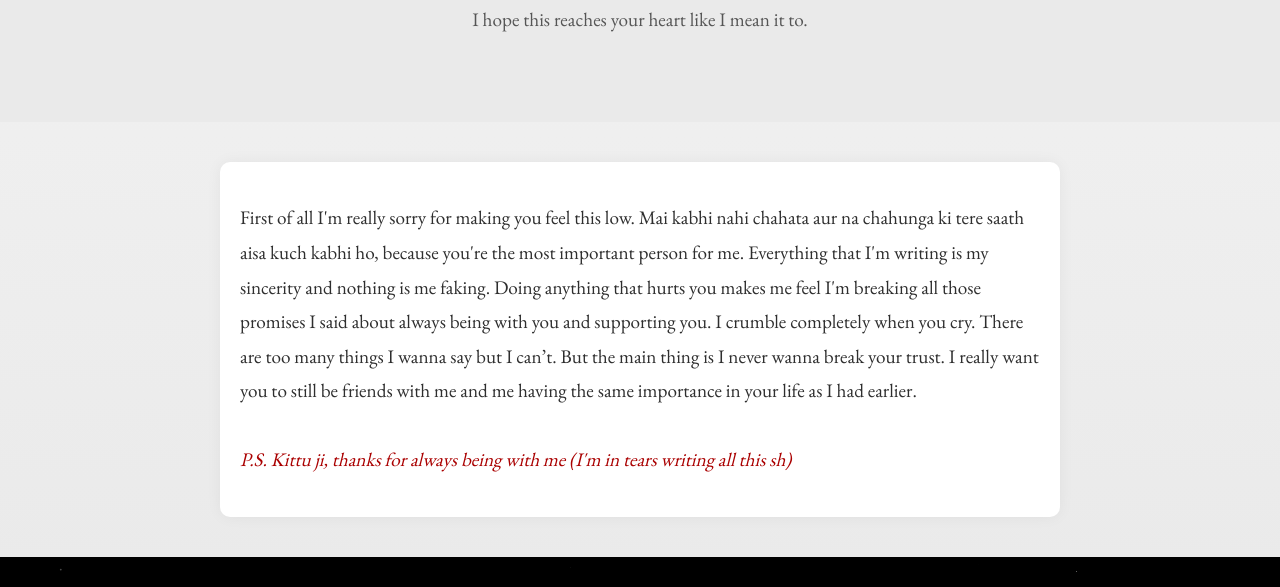
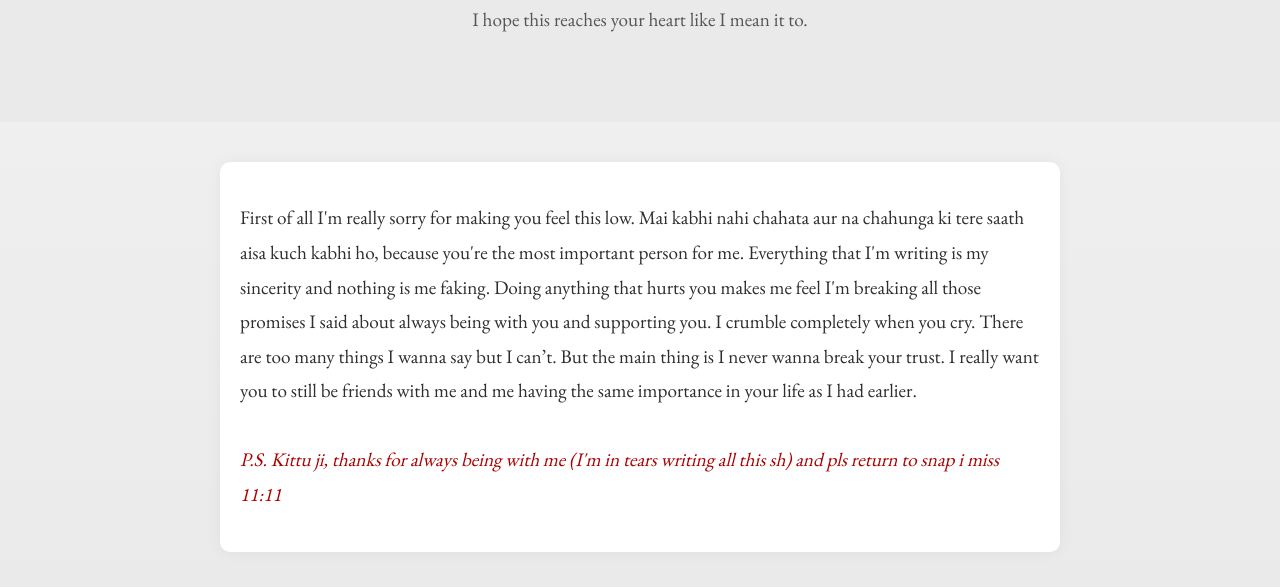
Before and after one commit to OfficialKaZe/ishita-apology, a plain HTML site: page index.html in a window 1280 px wide. Shown: the part 213-800 px from the top of the page. Drawn offline with nearby package versions, Linux system fonts and the light colour scheme.

Commit message:
Update index.html

```diff
--- a/index.html
+++ b/index.html
@@ -24,7 +24,7 @@
         There are too many things I wanna say but I can’t. But the main thing is I never wanna break your trust.
         I really want you to still be friends with me and me having the same importance in your life as I had earlier.
         <br><br>
-        <em>P.S. Kittu ji, thanks for always being with me (I'm in tears writing all this sh)</em>
+        <em>P.S. Kittu ji, thanks for always being with me (I'm in tears writing all this sh) and pls return to snap i miss 11:11</em>
       </p>
     </section>
 
```
